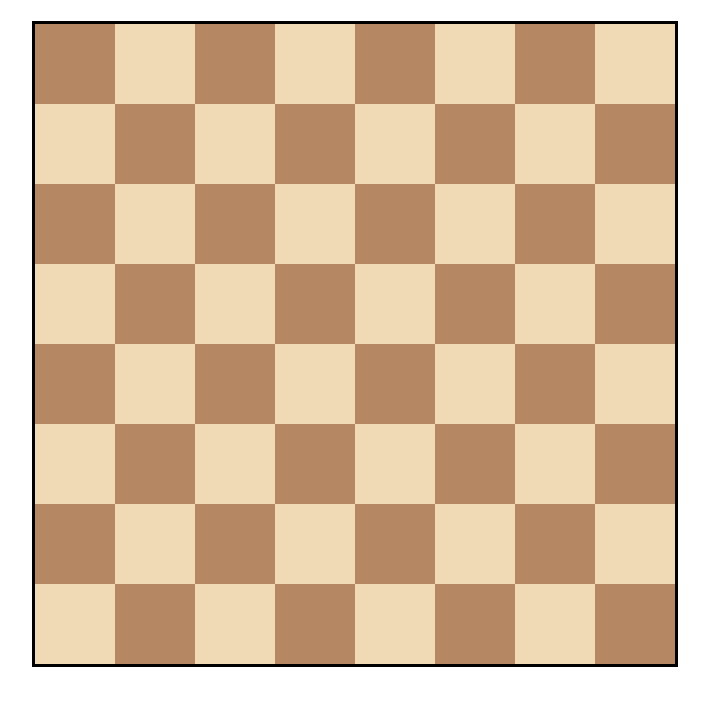
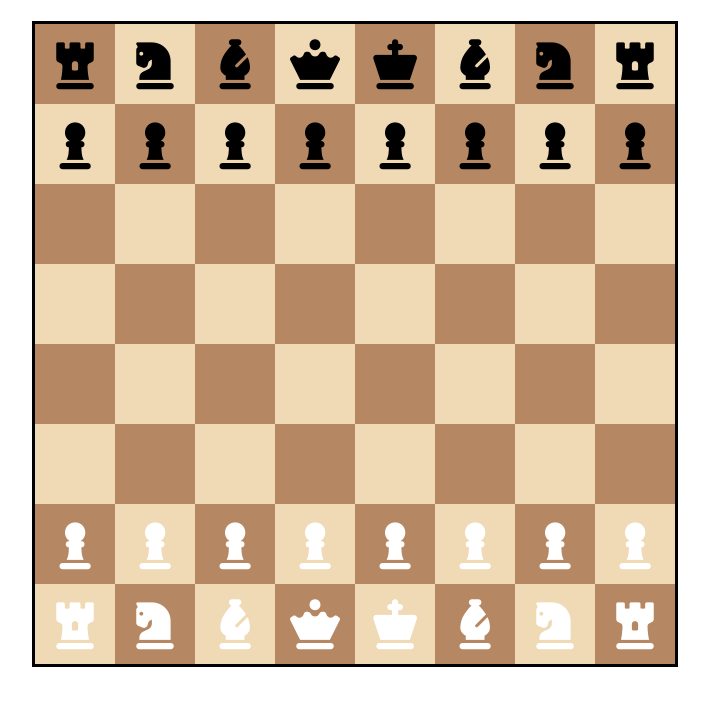
Before and after one commit to asthakp/chessboard, a plain HTML site: page index.html in a window 1280 px wide. Shown: the part 67-772 px from the top of the page, without its empty margins (285-994 px from the left). Drawn offline with Linux system fonts and the light colour scheme.

Commit message:
complete project

```diff
--- a/index.html
+++ b/index.html
@@ -5,29 +5,33 @@
     <meta http-equiv="X-UA-Compatible" content="IE=edge">
     <meta name="viewport" content="width=device-width, initial-scale=1.0">
     <title>Chess</title>
+    <link rel="stylesheet" href="https://cdnjs.cloudflare.com/ajax/libs/font-awesome/6.2.1/css/all.min.css" integrity="sha512-MV7K8+y+gLIBoVD59lQIYicR65iaqukzvf/nwasF0nqhPay5w/9lJmVM2hMDcnK1OnMGCdVK+iQrJ7lzPJQd1w==" crossorigin="anonymous" referrerpolicy="no-referrer" />
     <link rel="stylesheet" href="styles.css">
 </head>
 <body>
     <h1>You are playing as <span class="h1_white">White</span></h1>
     <div class="container">
-        <div class="black-box"></div>
-        <div class="white-box"></div>
-        <div class="black-box"></div>
-        <div class="white-box"></div>
-        <div class="black-box"></div>
-        <div class="white-box"></div>
-        <div class="black-box"></div>
-        <div class="white-box"></div>
+
+         <div class="black-box players"><i class="fa-solid fa-chess-rook dark-keys"></i></div>
+        <div class="white-box players"><i class="fa-solid fa-chess-knight dark-keys"></i></div>
+        <div class="black-box players"><i class="fa-solid fa-chess-bishop dark-keys"></i></div>
+        <div class="white-box players"><i class="fa-solid fa-chess-queen dark-keys"></i></div>
+        <div class="black-box  players"><i class="fa-solid fa-chess-king dark-keys"></i></div>
+        <div class="white-box players"><i class="fa-solid fa-chess-bishop dark-keys"></i></div>
+        <div class="black-box players"><i class="fa-solid fa-chess-knight dark-keys"></i></div>
+        <div class="white-box players"><i class="fa-solid fa-chess-rook dark-keys"></i></div>
 
 
-        <div class="white-box"></div>
-        <div class="black-box"></div>
-        <div class="white-box"></div>
-        <div class="black-box"></div>
-        <div class="white-box"></div>
-        <div class="black-box"></div>
-        <div class="white-box"></div>
-        <div class="black-box"></div>
+
+        <div class="white-box players"><i class="fa-solid fa-chess-pawn dark-keys"></i></div>
+        <div class="black-box players"><i class="fa-solid fa-chess-pawn dark-keys"></i></div>
+        <div class="white-box players"><i class="fa-solid fa-chess-pawn dark-keys"></i></div>
+        <div class="black-box players"><i class="fa-solid fa-chess-pawn dark-keys"></i></div>
+        <div class="white-box players"><i class="fa-solid fa-chess-pawn dark-keys"></i></div>
+        <div class="black-box players"><i class="fa-solid fa-chess-pawn dark-keys"></i></div>
+        <div class="white-box players"><i class="fa-solid fa-chess-pawn dark-keys"></i></div>
+        <div class="black-box players"><i class="fa-solid fa-chess-pawn dark-keys"></i></div>
+
 
 
         <div class="black-box"></div>
@@ -69,25 +73,28 @@
         <div class="black-box"></div>
 
 
-        <div class="black-box"></div>
-        <div class="white-box"></div>
-        <div class="black-box"></div>
-        <div class="white-box"></div>
-        <div class="black-box"></div>
-        <div class="white-box"></div>
-        <div class="black-box"></div>
-        <div class="white-box"></div>
+            <div class="black-box players"><i class="fa-solid fa-chess-pawn light-keys"></i></div>
+            <div class="white-box players"><i class="fa-solid fa-chess-pawn light-keys"></i></div>
+            <div class="black-box players"><i class="fa-solid fa-chess-pawn light-keys"></i></div>
+            <div class="white-box players"><i class="fa-solid fa-chess-pawn light-keys"></i></div>
+            <div class="black-box players"><i class="fa-solid fa-chess-pawn light-keys"></i></div>
+            <div class="white-box players"><i class="fa-solid fa-chess-pawn light-keys"></i></div>
+            <div class="black-box players"><i class="fa-solid fa-chess-pawn light-keys"></i></div>
+            <div class="white-box players"><i class="fa-solid fa-chess-pawn light-keys"></i></div>
 
 
-        <div class="white-box"></div>
-        <div class="black-box"></div>
-        <div class="white-box"></div>
-        <div class="black-box"></div>
 
-        <div class="white-box"></div>
-        <div class="black-box"></div>
-        <div class="white-box"></div>
-        <div class="black-box"></div>
+
+        <div class="white-box players "><i class="fa-solid fa-chess-rook light-keys"></i></div>
+        <div class="black-box players"><i class="fa-solid fa-chess-knight light-keys"></i></div>
+        <div class="white-box players"><i class="fa-solid fa-chess-bishop light-keys"></i></div>
+        <div class="black-box players"><i class="fa-solid fa-chess-queen light-keys"></i></div>
+        <div class="white-box players"><i class="fa-solid fa-chess-king light-keys"></i></div>
+        <div class="black-box players"><i class="fa-solid fa-chess-bishop light-keys"></i></div>
+        <div class="white-box players"><i class="fa-solid fa-chess-knight light-keys"></i></div>
+        <div class="black-box players"><i class="fa-solid fa-chess-rook light-keys"></i></div>
+
+
     </div>
 
 </body>
--- a/styles.css
+++ b/styles.css
@@ -3,19 +3,23 @@
   margin: 0;
   box-sizing: border-box;
 }
+
 :root {
   --darkbox: rgb(181, 136, 99);
   --lightbox: rgb(240, 217, 181);
 }
+
 h1 {
   text-align: center;
   font-weight: bold;
   margin: 2% 0;
 }
+
 .h1_white {
   background-color: var(--darkbox);
   padding: 2px;
 }
+
 .container {
   width: calc(80vh + 6px);
   height: calc(80vh + 6px);
@@ -24,14 +28,36 @@ h1 {
   display: flex;
   flex-wrap: wrap;
 }
+
 .black-box,
 .white-box {
   width: 10vh;
   height: 10vh;
+  text-align: center;
+  display: table-cell;
 }
+
 .black-box {
   background-color: var(--darkbox);
 }
+
 .white-box {
   background-color: var(--lightbox);
 }
+
+.players {
+  display: table;
+}
+
+.fa-solid {
+  font-size: 50px;
+  vertical-align: middle;
+  display: table-cell;
+}
+.dark-keys {
+  color: black;
+}
+
+.light-keys {
+  color: white;
+}
```
